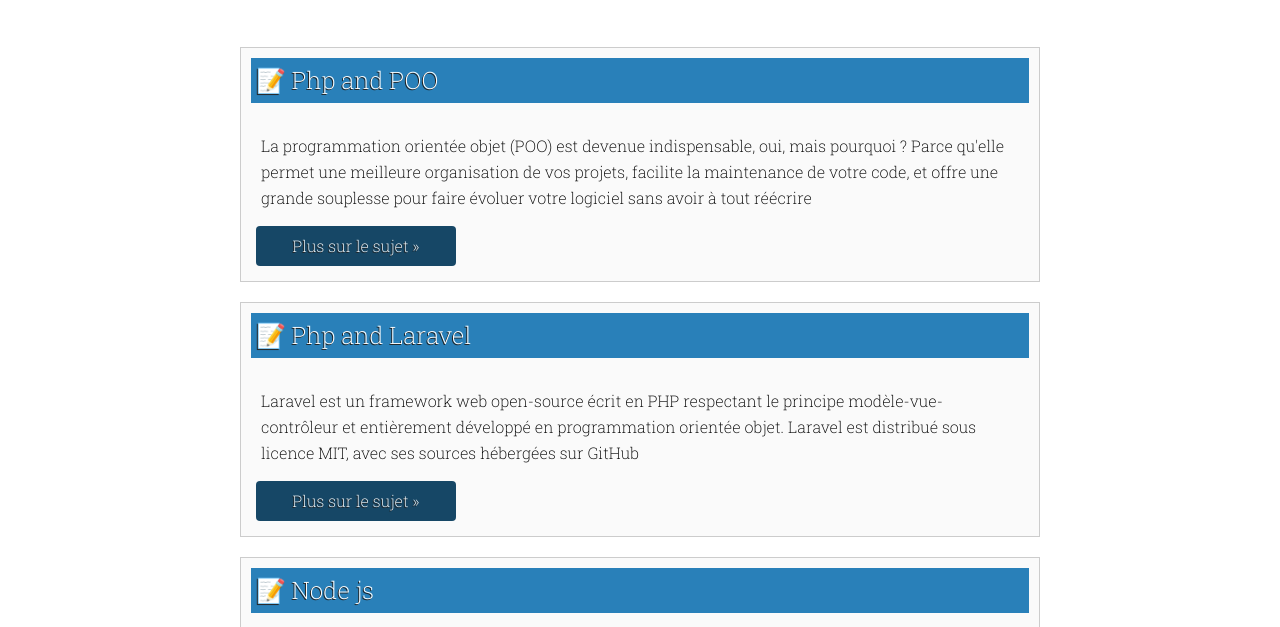
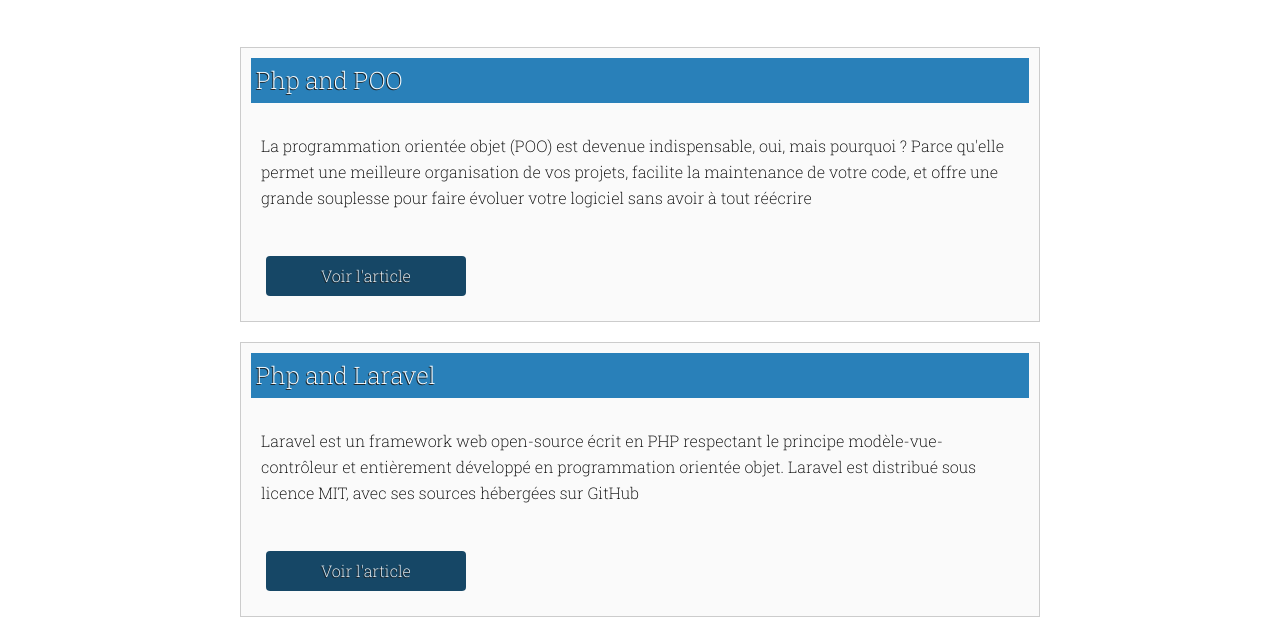
Before and after one commit to CODIPHENIX/cda-article-js, a website with bundled scripts: page index.html in a window 1280 px wide. Shown: the part 173-800 px from the top of the page. Built offline with nearby package versions, Linux system fonts and the light colour scheme.

Commit message:
Tamplete js

```diff
--- a/index.html
+++ b/index.html
@@ -25,7 +25,8 @@
 
         <div class="collection" role="group"
         aria-labelledby="article-poo article-php article-node">
-            <ul id="article-poo">
+
+           <!--  <ul id="article-poo">
                 <li>
                     <h2>📝 Php and POO</h2>
                 </li>
@@ -66,7 +67,7 @@
                     </a>
 
                 </li>
-            </ul>
+            </ul> -->
         </div>
 
     </main>
--- a/js/app.js
+++ b/js/app.js
@@ -1,4 +1,8 @@
+import { user_data } from "./template.js";
 document.addEventListener("DOMContentLoaded", e => {
     console.log(e.target);
     console.log("ok");
+
+    console.log(parent);
+    user_data.data();
 });
--- a/js/template.js
+++ b/js/template.js
@@ -0,0 +1,45 @@
+const parent = document.getElementsByTagName("div")[1];
+
+export const user_data = {
+    data() {
+
+        const articles = [{
+            id: "article-poo",
+            title: "Php and POO",
+            content: "La programmation orientée objet (POO) est devenue indispensable, oui, mais pourquoi ? Parce qu'elle permet une meilleure organisation de vos projets, facilite la maintenance de votre code, et offre une grande souplesse pour faire évoluer votre logiciel sans avoir à tout réécrire",
+            link: "https://openclassrooms.com/fr/courses/1665806-programmez-en-oriente-objet-en-php/7306872-decouvrez-les-objets-et-les-classes",
+            label: "Voir l'article"
+        }, {
+            id: "article-php",
+            title: "Php and Laravel",
+            content: "Laravel est un framework web open-source écrit en PHP respectant le principe modèle-vue-contrôleur et entièrement développé en programmation orientée objet. Laravel est distribué sous licence MIT, avec ses sources hébergées sur GitHub",
+            link: "https://fr.wikipedia.org/wiki/Laravel",
+            label: "Voir l'article"
+        }, {
+            id: "article-node",
+            title: "Node js",
+            content: "Node.js est une plateforme logicielle libre en JavaScript, orientée vers les applications réseau évènementielles hautement concurrentes qui doivent pouvoir monter en charge.",
+            link: "https://fr.wikipedia.org/wiki/Node.js",
+            label: "Voir l'article"
+        }];
+        //boucle
+        for (let data of articles) {
+            console.table(data.id + "\n" + data.title + "\n" + data.content + "\n" + data.link + "\n" + data.label);
+
+            parent.innerHTML += `<ul id="${data.id}">
+                <li>
+                    <h2>${data.title}</h2>
+                </li>
+                <li>
+
+                    <p>${data.content}</p>
+                </li>
+                <li>
+                    <p><a href="${data.link}">${data.label}</a></p>
+
+                </li>
+            </ul>`;
+        }
+    }
+
+};
```
